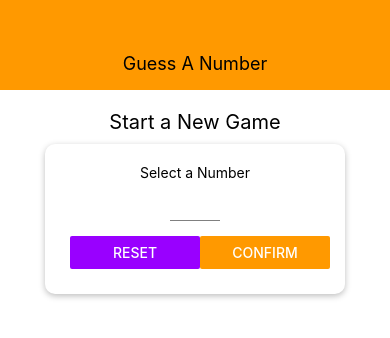
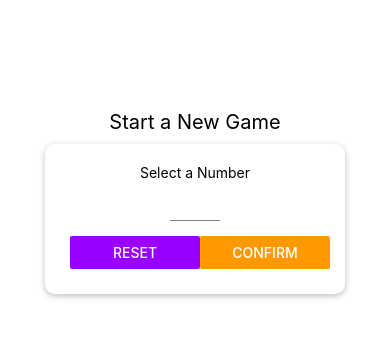
Before and after one commit to Johnnie71/React-Guess-A-Number-App, a React Native app: screen / in a window 390 px wide. Shown: the top 338 px of the page. Built offline with nearby package versions, Linux system fonts and the light colour scheme.

Commit message:
added PLatform to detect what OS is being used for different styles

```diff
--- a/components/Header.js
+++ b/components/Header.js
@@ -1,12 +1,12 @@
 import React from 'react';
-import { View, Text, StyleSheet } from 'react-native';
+import { View, Text, StyleSheet, Platform } from 'react-native';
 import Colors from '../constants/colors';
 import TitleText from '../components/TitleText';
 
 const Header = props => {
     return (
         <View style={styles.header}>
-            <TitleText>{props.title}</TitleText>
+            <TitleText style={styles.title}>{props.title}</TitleText>
         </View>
     );
 };
@@ -16,10 +16,15 @@
         width: '100%',
         height: 90,
         paddingTop: 36,
-        backgroundColor: Colors.primary,
+        backgroundColor: Platform.OS === 'android' ? Colors.primary : 'white',
         alignItems: 'center',
-        justifyContent: 'center'
-    },
+        justifyContent: 'center',
+        borderBottomColor: Platform.OS === 'ios' ? '#ccc' : 'transparent',
+        borderBottomWidth: Platform.OS === 'ios' ? 1 : 0,
+     },
+     title: {
+         color: Platform.OS === 'ios' ? Colors.primary : 'white'
+     }
 });
 
 export default Header;
--- a/screens/GameScreen.js
+++ b/screens/GameScreen.js
@@ -38,7 +38,7 @@
 
 
 const GameScreen = props => {
-    ScreenOrientation.lockAsync(ScreenOrientation.OrientationLock.PORTRAIT)
+    // ScreenOrientation.lockAsync(ScreenOrientation.OrientationLock.PORTRAIT)
 
     const initialGuess = generateRandomBetween(1, 100, props.userChoice);
     const [currentGuess, setCurrentGuess] = useState(initialGuess);
```
